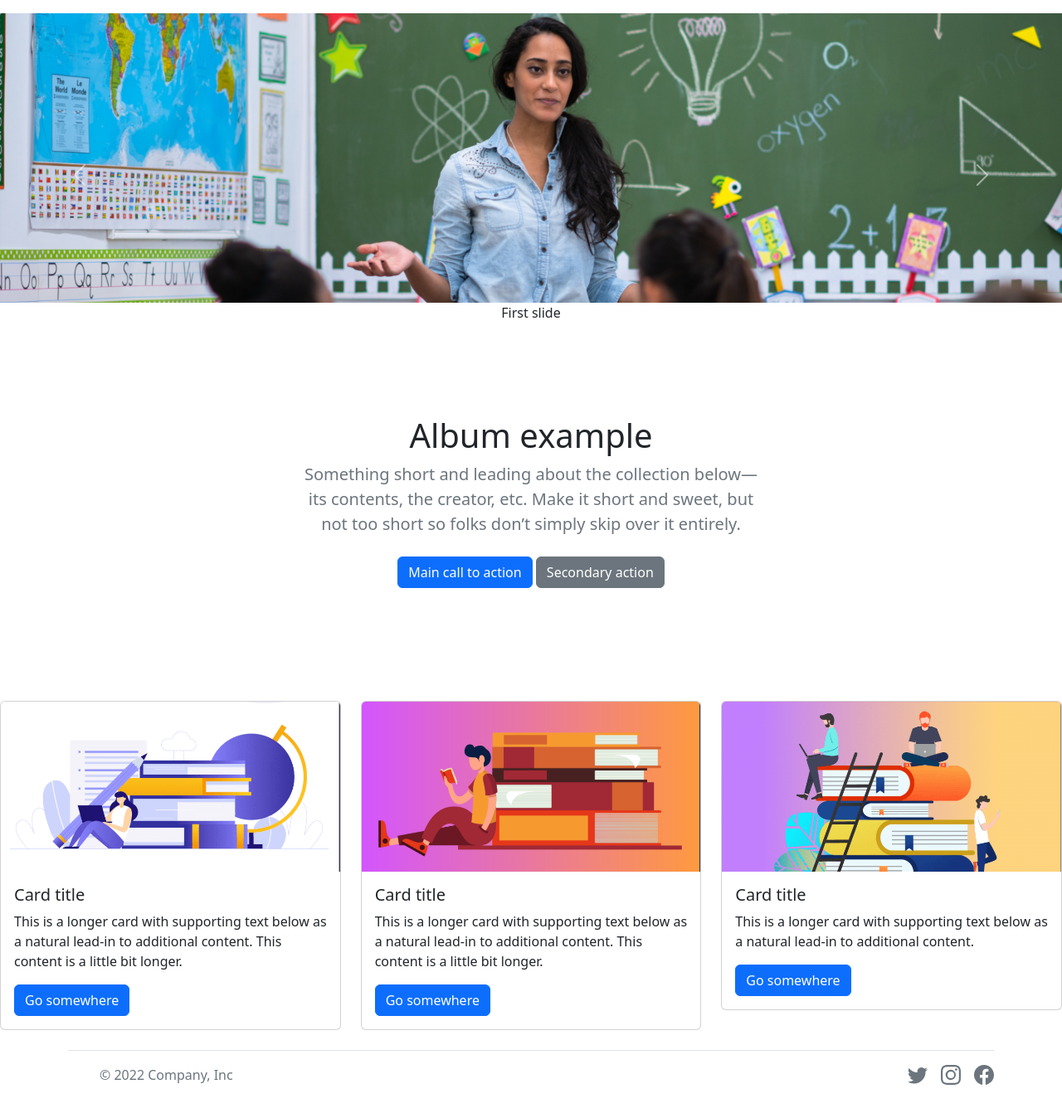
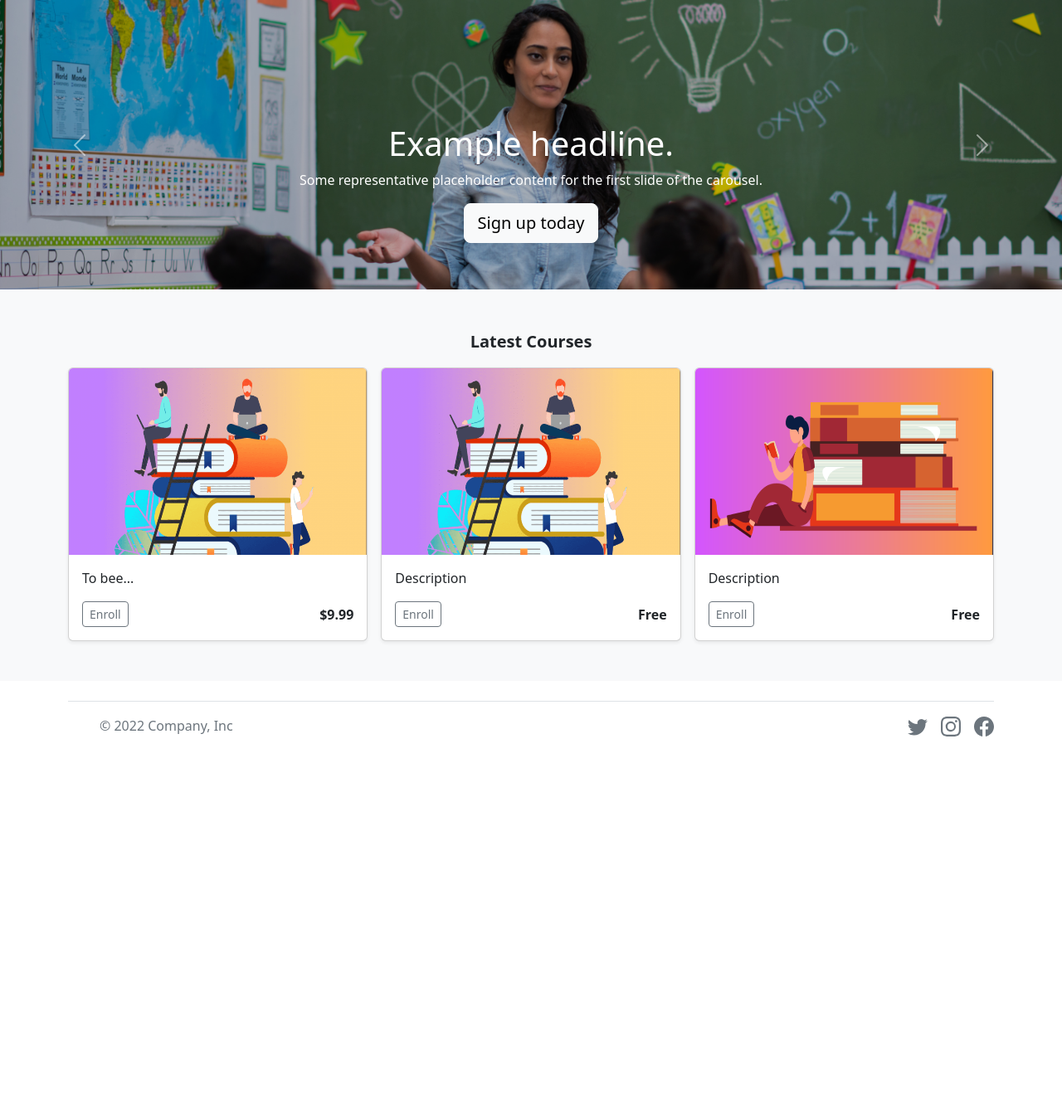
Before and after one commit to HundredSongs/E-Learning-Website, a Flask app: page / in a window 1280 px wide. Shown: the part 72-1420 px from the top of the page at 83% size. After the commit the page ends 960 px from the top, so only its background shows below. Run offline with Flask 2, Linux system fonts and the light colour scheme; some libraries are stand-ins or nearby versions.

Commit message:
Updated courses page and created a page for individual courses.

```diff
--- a/app.py
+++ b/app.py
@@ -37,7 +37,8 @@ def after_request(response):
 @app.route("/")
 def index():
 
-    return render_template("index.html")
+    courses = db.execute("SELECT * FROM courses ORDER BY id DESC LIMIT 3")
+    return render_template("index.html", ids = courses)
 
 
 @app.route("/admin", methods=["GET", "POST"])
@@ -61,10 +62,10 @@ def admin():
 
 
         # Change course info
-        elif request.form.get("name") and request.form.get("text") and request.form.get("id"):
+        elif request.form.get("name") and request.form.get("text") and request.form.get("id") and request.form.get("price"):
 
-            db.execute("UPDATE courses SET text = ?, name = ? WHERE id = ?",
-                request.form.get("text"), request.form.get("name"), request.form.get("id"))
+            db.execute("UPDATE courses SET text = ?, price = ?, name = ? WHERE id = ?",
+                request.form.get("text"),request.form.get("price"), request.form.get("name"), request.form.get("id"))
 
             flash("Course Updated")
             return redirect("/admin")
--- a/templates/course.html
+++ b/templates/course.html
@@ -160,7 +160,7 @@ Home
 
         <div class="col">
           <div class="card shadow-sm">
-            <img src="../static/{{ id.id }}.png" class="bd-placeholder-img card-img-top" width="100%" height="225" alt="...">
+            <img src="../static/courses/{{ id.id }}.png" class="bd-placeholder-img card-img-top" width="100%" height="225" alt="...">
 
             <div class="card-body">
               <p class="card-text">{{ id.text }}</p>
@@ -168,7 +168,7 @@ Home
                 <div class="btn-group">
                   <button class="btn btn-sm btn-outline-secondary" id="id" name="id" value="{{ id.id }}">Enroll</a>
                 </div>
-                <small class="text-muted">${{ id.price }}</small>
+                <small class="fs-6 fw-semibold">{{ id.price }}</small>
               </div>
             </div>
           </div>
--- a/templates/index.html
+++ b/templates/index.html
@@ -5,23 +5,45 @@ Home
 {% endblock %}
 
 {% block main %}
-
-<p></p>
 <div id="carousel" class="carousel slide" data-bs-ride="carousel">
     <div class="carousel-inner">
+
       <div class="carousel-item active" data-bs-interval="5000">
-        <img class="img-fluid bd-placeholder-img bd-placeholder-img-lg d-block w-100" src="../static/car1.png" role="img" aria-label="Placeholder: First slide" preserveAspectRatio="xMidYMid slice" focusable="false"><title>Placeholder</title><rect width="100%" height="100%" fill="#777"></rect><p class="container-fluid text-center"><text x="50%" y="50%" fill="#555" dy=".3em">First slide</text></p></img>
+        <img class="img-fluid bd-placeholder-img bd-placeholder-img-lg d-block w-100" src="../static/car1.png" role="img" aria-label="Placeholder: First slide" preserveAspectRatio="xMidYMid slice" focusable="false"><title>Placeholder</title><rect width="100%" height="100%" fill="#777"></rect></img>
+
+        <div class="carousel-caption">
+          <h1>Example headline.</h1>
+          <p>Some representative placeholder content for the first slide of the carousel.</p>
+          <p><a class="btn btn-lg btn-light" href="#">Sign up today</a></p>
+        </div>
+      </div>
+
+
+      <div class="carousel-item" data-bs-interval="5000">
+        <img class="img-fluid bd-placeholder-img bd-placeholder-img-lg d-block w-100"  src="../static/car2.png" role="img" aria-label="Placeholder: Second slide" preserveAspectRatio="xMidYMid slice" focusable="false"><title>Placeholder</title><rect width="100%" height="100%" fill="#666"></rect></img>
+
+        <div class="carousel-caption">
+          <h1>Example headline.</h1>
+          <p>Some representative placeholder content for the first slide of the carousel.</p>
+          <p><a class="btn btn-lg btn-light" href="#">Sign up today</a></p>
+        </div>
 
       </div>
+
+
       <div class="carousel-item" data-bs-interval="5000">
-        <img class="img-fluid bd-placeholder-img bd-placeholder-img-lg d-block w-100"  src="../static/car2.png" role="img" aria-label="Placeholder: Second slide" preserveAspectRatio="xMidYMid slice" focusable="false"><title>Placeholder</title><rect width="100%" height="100%" fill="#666"></rect><p class="container-fluid text-center"><text x="50%" y="50%" fill="#444" dy=".3em">Second slide</text></p></img>
+        <img class="img-fluid bd-placeholder-img bd-placeholder-img-lg d-block w-100" src="../static/car3.png" role="img" aria-label="Placeholder: Third slide" preserveAspectRatio="xMidYMid slice" focusable="false"><title>Placeholder</title><rect width="100%" height="100%" fill="#555"></rect></img>
+
+        <div class="carousel-caption">
+          <h1>Example headline.</h1>
+          <p>Some representative placeholder content for the first slide of the carousel.</p>
+          <p><a class="btn btn-lg btn-light" href="#">Sign up today</a></p>
+        </div>
 
       </div>
-      <div class="carousel-item" data-bs-interval="5000">
-        <img class="img-fluid bd-placeholder-img bd-placeholder-img-lg d-block w-100" src="../static/car3.png" role="img" aria-label="Placeholder: Third slide" preserveAspectRatio="xMidYMid slice" focusable="false"><title>Placeholder</title><rect width="100%" height="100%" fill="#555"></rect><p class="container-fluid text-center"><text x="50%" y="50%" fill="#333" dy=".3em">Third slide</text></p></img>
 
-      </div>
     </div>
+
     <button class="carousel-control-prev" type="button" data-bs-target="#carousel" data-bs-slide="prev">
       <span class="carousel-control-prev-icon" aria-hidden="true"></span>
       <span class="visually-hidden">Previous</span>
@@ -33,56 +55,46 @@ Home
   </div>
 
 
-  <section class="py-5 text-center container">
-    <div class="row py-lg-5">
-      <div class="col-lg-6 col-md-8 mx-auto">
-        <h1 class="fw-light">Album example</h1>
-        <p class="lead text-muted">Something short and leading about the collection below—its contents, the creator, etc. Make it short and sweet, but not too short so folks don’t simply skip over it entirely.</p>
-        <p>
-          <a href="#" class="btn btn-primary my-2">Main call to action</a>
-          <a href="#" class="btn btn-secondary my-2">Secondary action</a>
-        </p>
-      </div>
-    </div>
-  </section>
+
+{% if ids %}
+
+  <div class="album py-5 bg-light">
+    <div class="container">
+
+      <p class="text-center fs-5 fw-semibold">Latest Courses</p>
+
+      <div class="row row-cols-1 row-cols-sm-2 row-cols-md-3 g-3">
+
+        {% for id in ids %}
+
+        <form action="/course" method="post">
+
+        <div class="col">
+          <div class="card shadow-sm">
+            <img src="../static/courses/{{ id.id }}.png" class="bd-placeholder-img card-img-top" width="100%" height="225" alt="...">
+
+            <div class="card-body">
+              <p class="card-text">{{ id.text }}</p>
+              <div class="d-flex justify-content-between align-items-center">
+                <div class="btn-group">
+                  <button class="btn btn-sm btn-outline-secondary" id="id" name="id" value="{{ id.id }}">Enroll</a>
+                </div>
+                <small class="fs-6 fw-semibold">{{ id.price }}</small>
+              </div>
+            </div>
+          </div>
+        </div>
+
+      </form>
+
+        {% endfor %}
 
 
 
-<p>
-<tr>
-  <div class="row row-cols-1 row-cols-md-3 g-4">
-    <div class="col">
-      <div class="card">
-        <img src="../static/1.png" class="card-img-top" alt="...">
-        <div class="card-body">
-          <h5 class="card-title">Card title</h5>
-          <p class="card-text">This is a longer card with supporting text below as a natural lead-in to additional content. This content is a little bit longer.</p>
-          <a href="#" class="btn btn-primary">Go somewhere</a>
-        </div>
-      </div>
-    </div>
-    <div class="col">
-      <div class="card">
-        <img src="../static/2.png" class="card-img-top" alt="...">
-        <div class="card-body">
-          <h5 class="card-title">Card title</h5>
-          <p class="card-text">This is a longer card with supporting text below as a natural lead-in to additional content. This content is a little bit longer.</p>
-          <a href="#" class="btn btn-primary">Go somewhere</a>
-        </div>
-      </div>
-    </div>
-    <div class="col">
-      <div class="card">
-        <img src="../static/3.png" class="card-img-top" alt="...">
-        <div class="card-body">
-          <h5 class="card-title">Card title</h5>
-          <p class="card-text">This is a longer card with supporting text below as a natural lead-in to additional content.</p>
-          <a href="#" class="btn btn-primary">Go somewhere</a>
-        </div>
       </div>
     </div>
   </div>
-</tr>
-</p>
+
+{% endif %}
 
 {% endblock %}
```
Also changed, not shown: templates/admin.html (+3 -4 lines), templates/courses.html (+6 -2 lines), project.db, static/car1.png, static/car2.png, static/car3.png, static/courses/1.png (renamed from static/1.png), static/courses/2.png (renamed from static/2.png), static/courses/3.png (renamed from static/3.png), static/courses/4.png (added), 2 other files.
